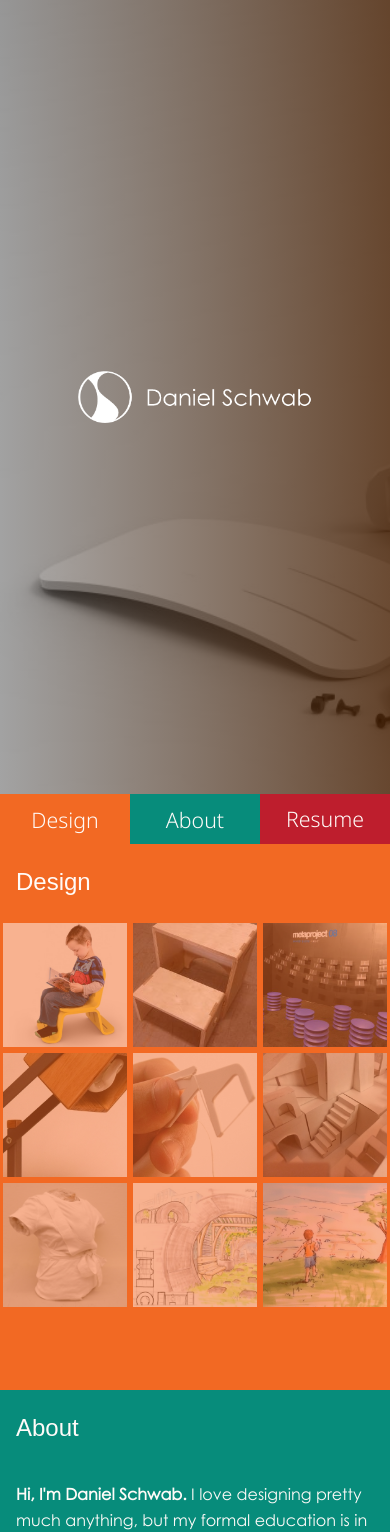
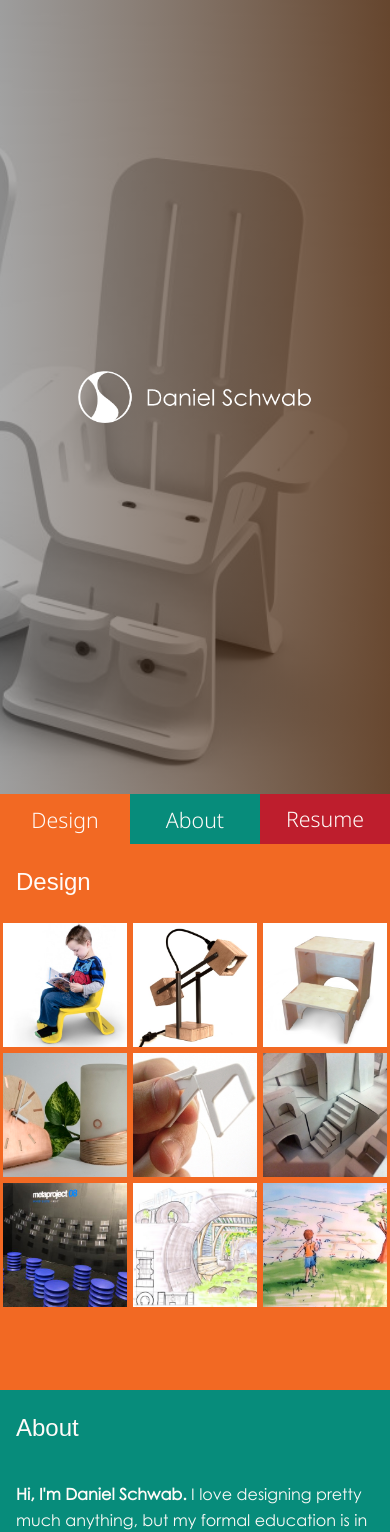
Before and after one commit to danschwab/danschwab.github.io, a PHP site: page / in a window 390 px wide. Shown: the top 1532 px of the page. Run offline with PHP 8.4, Linux system fonts and the light colour scheme; some libraries are stand-ins or nearby versions; some web fonts are replaced.

Commit message:
Updated layout again

```diff
--- a/index.html
+++ b/index.html
@@ -20,7 +20,7 @@
 	<div id="wrapper">
 
 		<!-- this is the main sidebar menu for easy navigation -->
-		<input class="hidden circle edge-button" type="button" id="page-top"/>
+		<!--input class="hidden circle edge-button" type="button" id="page-top"/-->
 		<input class="hidden circle edge-button" type="button" id="page-close"/>
 
 
@@ -45,10 +45,10 @@
 
 			<section id="section-product-design" style="background-color:#f26923;">
 				<h1><span>Design</span></h1>
-				<div>
+				<div><!---------------------------------------------------------------------------------------------------------------------------------------------------->
 					<button class="open-page square" id="button-capstone">Senior capstone: Classroom Furniture System</button>
+					<button class="open-page square" id="button-fulcrum">Lighting Design: Fulcrum</button>
 					<button class="open-page square" id="button-stepstool">Furniture Design: Internship Step Stool</button>
-					<button class="open-page square" id="button-metaproject">Exhibit Design: Senior Year Internship</button>
 				</div>
 				<div class="page" id="page-capstone">
 					<div>
@@ -68,6 +68,7 @@
 						<br />
 						<p><strong>Comprehensive capstone process book</strong> (<a target="_tab" href="media/documents/CapstoneBook.pdf">Download CapstoneBook.pdf</a>):</p>
 						<div class="slideshow" id="slideshow-capstone-processbook">
+							<img data-src="media/capstone/CapstoneBook1.jpg" />
 							<img data-src="media/capstone/CapstoneBook2.jpg" />
 							<img data-src="media/capstone/CapstoneBook3.jpg" />
 							<img data-src="media/capstone/CapstoneBook4.jpg" />
@@ -143,6 +144,21 @@
 						</div-->
 					</div>
 				</div>
+
+				<div class="page" id="page-fulcrum">
+					<img data-src="media/fulcrum/fulcrum01.jpg" />
+					<img data-src="media/fulcrum/fulcrum02.jpg" />
+					<img data-src="media/fulcrum/fulcrum03.jpg" />
+					<img data-src="media/fulcrum/fulcrum04.jpg" />
+					<img data-src="media/fulcrum/fulcrum05.jpg" />
+					<img data-src="media/fulcrum/fulcrum06.jpg" />
+					<img data-src="media/fulcrum/fulcrum07.jpg" />
+					<img data-src="media/fulcrum/fulcrum08.jpg" />
+					<img data-src="media/fulcrum/fulcrum09.jpg" />
+					<img data-src="media/fulcrum/fulcrum10.jpg" />
+					<img data-src="media/fulcrum/fulcrum11.jpg" />
+				</div>
+
 				<div class="page" id="page-stepstool">
 					<div class="bottom-padding">
 						<h2>Furniture Design: Internship Step Stool</h2>
@@ -164,6 +180,59 @@
 					<img data-src="media/stepstool/stoolfinal.jpg" />
 					<img data-src="media/stepstool/stoolfinal2.jpg" />
 				</div>
+
+				<div><!---------------------------------------------------------------------------------------------------------------------------------------------------->
+					<button class="open-page square" id="button-series">Houseware Design: Series</button>
+					<button class="open-page square" id="button-flossrefloss">Hygene Design: Floss Refloss</button>
+					<button class="open-page square" id="button-castleblocks" type="button">Toy Design: Castle Blocks</button>
+				</div>
+				<div class="page" id="page-series">
+					<div><h2>Houseware Design: Series</h2><p>A product series consisting of a touch activated lamp and a table clock. The design language emphasizes negative
+							space, simple forms, and materials.</p></div>
+					<img data-src="media/series/clocklamp.jpg" />
+					<br />
+					<p>Final presentation:</p>
+					<div class="slideshow" id="slideshow-series">
+							<img data-src="media/series/series1.jpg" />
+							<img data-src="media/series/series2.jpg" />
+							<img data-src="media/series/series3.jpg" />
+							<img data-src="media/series/series4.jpg" />
+							<img data-src="media/series/series5.jpg" />
+							<img data-src="media/series/series6.jpg" />
+							<img data-src="media/series/series7.jpg" />
+						</div>
+				</div>
+
+
+				<div class="page" id="page-flossrefloss">
+					<img data-src="media/floss/floss01.jpg" />
+					<img data-src="media/floss/floss02.jpg" />
+					<img data-src="media/floss/floss03.jpg" />
+					<img data-src="media/floss/floss04.jpg" />
+				</div>
+
+				<div class="page" id="page-castleblocks">
+					<div>
+						<h2>Toy Design: Castle Blocks</h2>
+						<p>Castleblocks is a project that my sister and I have been working on for several years. As children, we
+						always wished that we had a block set particularly designed to make castles, and now we have the opportunity
+						to create what we dreamed of. Currently, we only have a paper version completed to test viability.</p>
+					</div>
+					<img data-src="media/castleblocks/castleblocks01.jpg" />
+					<img data-src="media/castleblocks/castleblocks02.jpg" />
+					<img data-src="media/castleblocks/castleblocks03.jpg" />
+				</div>
+
+
+
+
+				<div><!---------------------------------------------------------------------------------------------------------------------------------------------------->
+					<button class="open-page square" id="button-metaproject">Exhibit Design: Senior Year Internship</button>
+					<!--button class="open-page square" id="button-kmc">Apparel Design: Kangaroo Mother Care</button-->
+					<button class="open-page square" id="button-renders">Rendering with various mediums</button>
+					<button class="open-page square" id="button-art" type="button">Fine art and photos for fun</button>
+				</div>
+
 				<div class="page" id="page-metaproject">
 					<div><h2>Exhibit Design: Senior Year Internship</h2>
 					<p>During my final semester at RIT
@@ -179,71 +248,6 @@
 
 					<img src="media/metaproject/metaproject.jpg" />
 				</div>
-				<!--div class="page" id="page-series">
-					<div><h2>Junior Year Product Series</h2><p>A product series consisting of a touch activated lamp and a clock. The design language emphasizes negative
-							space, simple forms, and materials.</p></div>
-					<img data-src="media/series/clocklamp.jpg" />
-					<br />
-					<p>Final presentation:</p>
-					<div class="slideshow" id="slideshow-series">
-							<img data-src="media/series/series1.jpg" />
-							<img data-src="media/series/series2.jpg" />
-							<img data-src="media/series/series3.jpg" />
-							<img data-src="media/series/series4.jpg" />
-							<img data-src="media/series/series5.jpg" />
-							<img data-src="media/series/series6.jpg" />
-							<img data-src="media/series/series7.jpg" />
-						</div>
-				</div-->
-
-
-
-				<div>
-					<button class="open-page square" id="button-fulcrum">Lighting Design: Fulcrum</button>
-					<button class="open-page square" id="button-flossrefloss">Hygene Design: Floss Refloss</button>
-					<button class="open-page square" id="button-castleblocks" type="button">Toy Design: Castle Blocks</button>
-				</div>
-
-				<div class="page" id="page-flossrefloss">
-					<img data-src="media/floss/floss01.jpg" />
-					<img data-src="media/floss/floss02.jpg" />
-					<img data-src="media/floss/floss03.jpg" />
-					<img data-src="media/floss/floss04.jpg" />
-				</div>
-				<div class="page" id="page-fulcrum">
-					<img data-src="media/fulcrum/fulcrum01.jpg" />
-					<img data-src="media/fulcrum/fulcrum02.jpg" />
-					<img data-src="media/fulcrum/fulcrum03.jpg" />
-					<img data-src="media/fulcrum/fulcrum04.jpg" />
-					<img data-src="media/fulcrum/fulcrum05.jpg" />
-					<img data-src="media/fulcrum/fulcrum06.jpg" />
-					<img data-src="media/fulcrum/fulcrum07.jpg" />
-					<img data-src="media/fulcrum/fulcrum08.jpg" />
-					<img data-src="media/fulcrum/fulcrum09.jpg" />
-					<img data-src="media/fulcrum/fulcrum10.jpg" />
-					<img data-src="media/fulcrum/fulcrum11.jpg" />
-				</div>
-				<div class="page" id="page-castleblocks">
-					<div>
-						<h2>Toy Design: Castle Blocks</h2>
-						<p>Castleblocks is a project that my sister and I have been working on for several years. As children, we
-						always wished that we had a block set particularly designed to make castles, and now we have the opportunity
-						to create what we dreamed of. Currently, we only have a paper version completed to test viability.</p>
-					</div>
-					<img data-src="media/castleblocks/castleblocks01.jpg" />
-					<img data-src="media/castleblocks/castleblocks02.jpg" />
-					<img data-src="media/castleblocks/castleblocks03.jpg" />
-				</div>
-
-
-
-
-				<div>
-					<button class="open-page square" id="button-kmc">Apparel Design: Kangaroo Mother Care</button>
-					<button class="open-page square" id="button-renders">Rendering with various mediums</button>
-					<button class="open-page square" id="button-art" type="button">Fine art and photos for fun</button>
-				</div>
-
 
 				<div class="page" id="page-kmc">
 					<div><h2>Apparel Design: Kangaroo Mother Care</h2></div>
@@ -411,14 +415,12 @@
 
 		<!-- footer -->
 		<footer id="footer"><div>
-			<div class="column-left">
-				<img src="media/icons/logo.png" />
+			<img src="media/icons/logo.png" />
+			<div>
+				<strong>Contact:</strong><br />
+				<a href="mailto:dschwabdesign@gmail.com">dschwabdesign@gmail.com</a><br />
+				<a href="tel:717-847-2523">717.847.2523</a>
 			</div>
-			<div class="column-right"><div class="content">
-				<strong>Contact:</strong><br />
-				<a href="mailto:dan@schwabsylvania.com">dan@schwabsylvania.com</a><br />
-				<a href="tel:717-847-2523">717.847.2523</a>
-			</div></div>
 		</div></footer>
 	</div>
 
--- a/scripts/main.js
+++ b/scripts/main.js
@@ -50,8 +50,9 @@
 
 		$(".lightbox.open").removeClass('open');
 		//hideIcons("#portfolio-home span");
-		hideIcons("#page-top");
+		//hideIcons("#page-top");
 		hideIcons("#page-close");
+
 
 		//if ($("#portfolio-home").offset().top > $("main").offset().top + 64) $("#portfolio-home").removeClass("hidden");
 		//else $("#portfolio-home").addClass("hidden");
@@ -106,7 +107,17 @@
 
 		//alert(pageTop + " : icon-" + iconLoc + " : " + pageBottom);
 
-		if ((iconLoc < pageTop) || (iconLoc > pageBottom)) $(icon).addClass("hidden");
+		/*if ($(window).scrollTop() > pageBottom){
+			scrollBody($('.page.open'),1000);
+			$(".open-page").removeClass("open");
+			$(".page").removeClass("open");
+			setPage("#");
+		}*/
+
+
+		if ((iconLoc < pageTop) || (iconLoc > pageBottom)) {
+			$(icon).addClass("hidden");
+		}
 		else {
 			$(icon).removeClass("hidden");
 			$(".edge-button").css('--accent-color',$(".open-page.open").css('--accent-color'));
@@ -114,7 +125,7 @@
 		}
 	}
 	else {
-		$(icon).addClass("hidden");
+		$(icon).addClass("hidden")
 	}
 
 
--- a/styles/main.css
+++ b/styles/main.css
@@ -264,21 +266,17 @@
 	width:100%;
 	background-color:var(--white);
 	text-align:center;
-	background-image: url("../media/capstone/capstone04.jpg");
 	background-repeat: no-repeat;
 	background-size: cover;
 	background-attachment: fixed;
-}
-
-#header {
 	height:calc(100vh - 50px);
 	min-height:250px;
 }
-#footer {
-	height:200px;
-}
+#header{background-image: url("../media/capstone/capstone04.jpg");background-position:right center;}
+#footer{text-align:center;background-image: url("../media/castleblocks/castleblocks01.jpg");}
 
 #header>div, #footer>div {
+  box-sizing: border-box;
   width: 100%;
   height: 100%;
   /*background: linear-gradient(to left, #8b86a3, #322e40);*/
@@ -844,14 +850,28 @@
 		line-height:7em;
 	}
 
-	#main button.square span, #main a.button.square span{
-		display:none;
+	#main button.square>span, #main a.button.square>span{
+		color:var(--white);
+		height:80px;
+		padding:0;
+		overflow:hidden;
+		opacity:0;
+	}
+	#main button.square.open>span, #main a.button.square.open>span{
+		opacity:1;
+	}
+	#main button.square.open>span::after, #main a.button.square.open>span::after{
+		width:100%;
+		right:0;
+	}
+	#main button.square:hover>span, #main a.button.square:hover>span {
+		opacity:revert;
 	}
 	#main button.square:after, #main a.button.square:after{
-		opacity:.5;
+		opacity:0;
 	}
 	#main button.square.open:after, #main a.button.square.open:after{
-		opacity:0;
+		opacity:.5;
 	}
 	#main button.square.lightbox:after, #main a.button.square.lightbox:after{
 		opacity:0;
```
Also changed, not shown: other parts of styles/main.css (+19 -9 lines), media/capstone/CapstoneBook1.jpg (added), media/thumbs/thumb_fulcrum.jpg, media/thumbs/thumb_stepstool.jpg.
